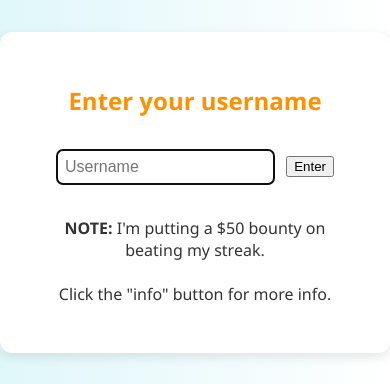
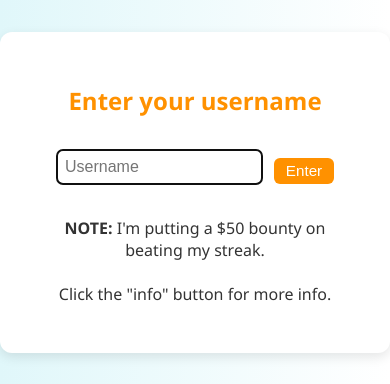
Before and after one commit to yogurtshake/daily-button-streak, a Flask app: page / in a window 390 px wide. Shown: the part 88-472 px from the top of the page. Run offline with Flask 3, Linux system fonts and the light colour scheme.

Commit message:
mobile friendliness

```diff
--- a/static/style.css
+++ b/static/style.css
@@ -118,7 +118,6 @@ input {
 
 @media (max-width: 700px) {
   nav {
-    flex-direction: column;
     gap: 0.7rem;
     margin-bottom: 1rem;
   }
--- a/templates/index.html
+++ b/templates/index.html
@@ -2,6 +2,7 @@
 <html lang="en">
 <head>
     <meta charset="UTF-8">
+    <meta name="viewport" content="width=device-width, initial-scale=1">
     <title>daily button streak</title>
     <link rel="stylesheet" href="{{ url_for('static', filename='style.css') }}">
     <link rel="icon" type="image/x-icon" href="{{ url_for('static', filename='favicon.ico') }}">
@@ -34,7 +35,7 @@
                 <h2>Enter your username</h2>
                 <form id="login-real-form" autocomplete="off">
                     <input type="text" id="username-input" placeholder="Username" autofocus>
-                    <button type="submit" id="login-btn">Enter</button>
+                    <button type="submit" class="small-button" id="login-btn">Enter</button>
                 </form>
                 <p><b>NOTE:</b> I'm putting a $50 bounty on beating my streak. <br><br>Click the "info" button for more info.</p>
             </div>
```
